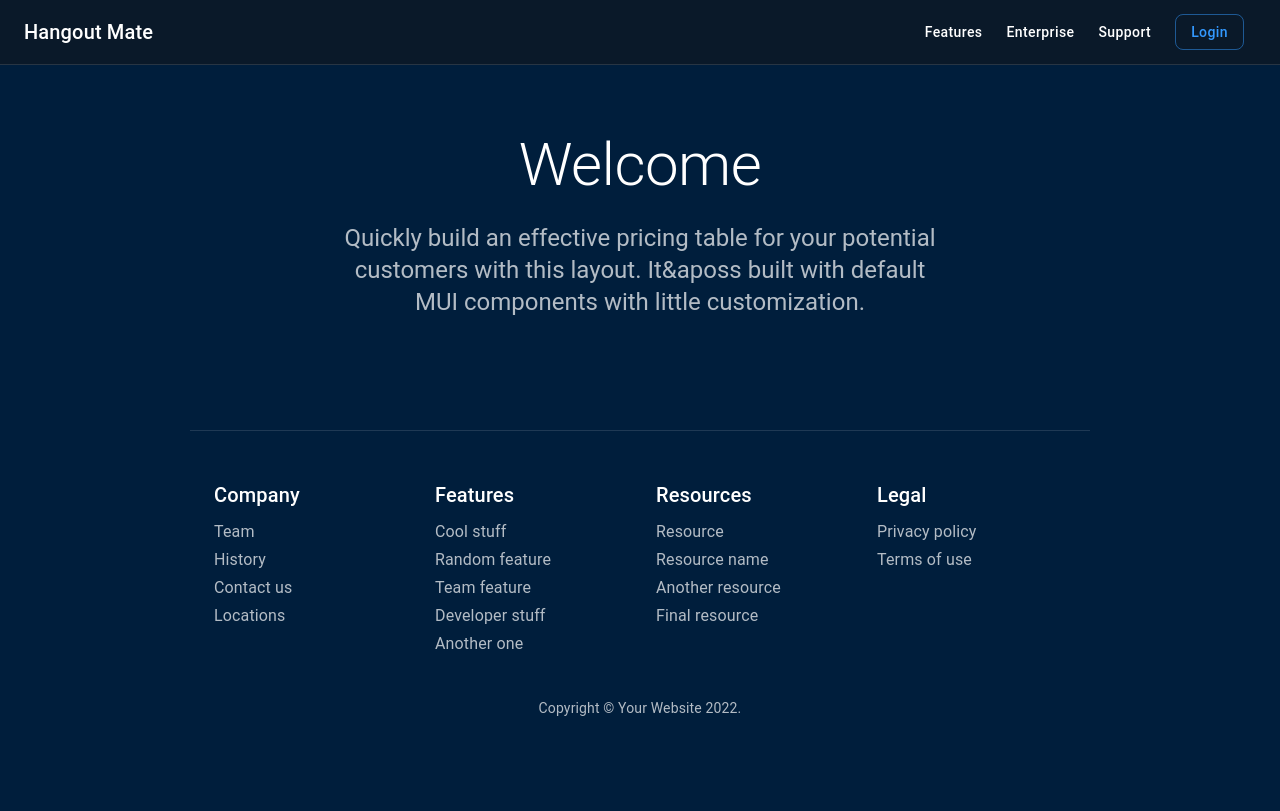
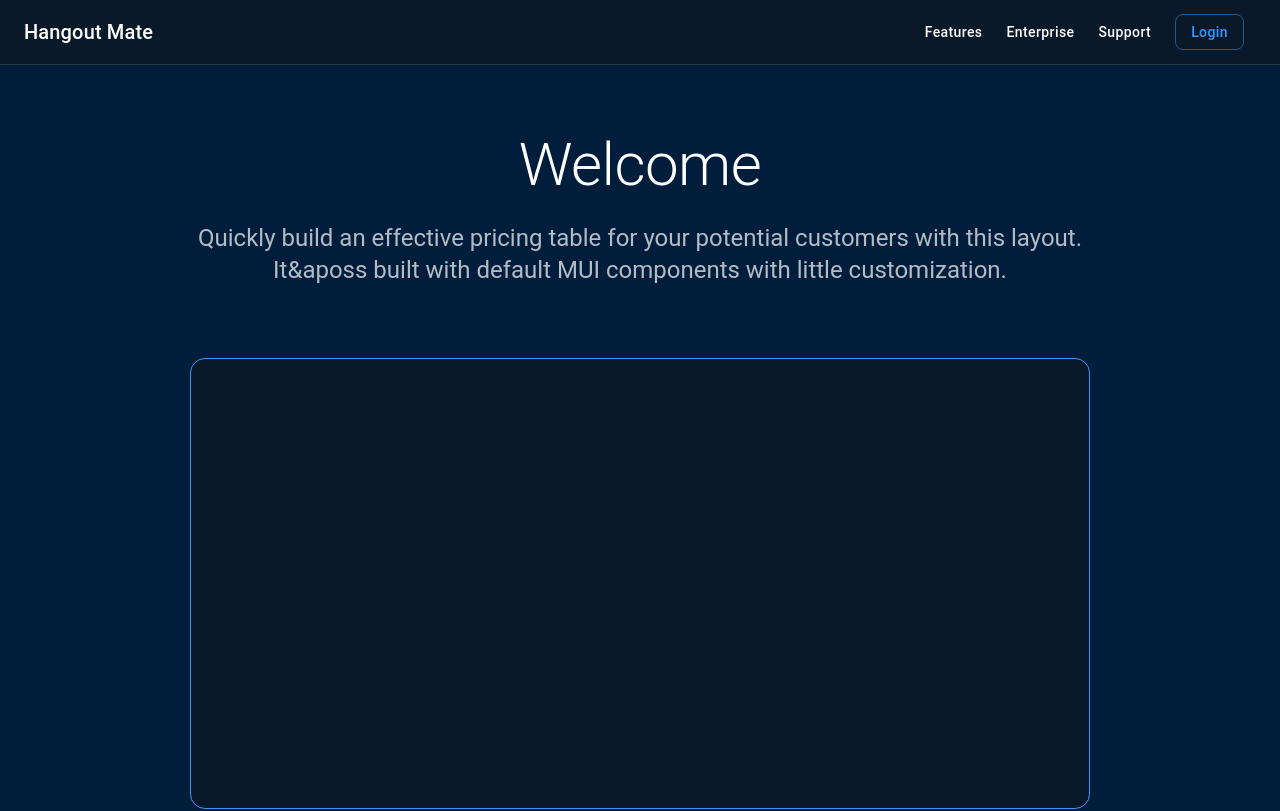
Before and after one commit to eugenesyuk/webrtc, a React (Create React App) app: page / in a window 1280 px wide. Shown: the top 811 px of the page. Built offline with nearby package versions, Linux system fonts and the light colour scheme.

Commit message:
Video element

```diff
--- /dev/null
+++ b/src/components/common/Video.jsx
@@ -0,0 +1,5 @@
+import './Video.scss'
+
+export const Video = (...params) => {
+    return <video {...params} />
+}
--- /dev/null
+++ b/src/components/common/Video.scss
@@ -0,0 +1,6 @@
+video {
+    width: 100%;
+    background-color: #0a1929;
+    border-radius: 15px;
+    border: 1px solid #3399ff;
+}
--- a/src/components/pages/Home.jsx
+++ b/src/components/pages/Home.jsx
@@ -1,9 +1,10 @@
 import { Container, Typography } from '@mui/material'
+import { Video } from '../common/Video'
 
 export const Home = () => {
     return (
         <>
-            <Container disableGutters maxWidth="sm" component="section" sx={{ pt: 8, pb: 6 }}>
+            <Container disableGutters maxWidth="md" component="section" sx={{ pt: 8, pb: 6 }}>
                 <Typography component="h1" variant="h2" align="center" color="text.primary" gutterBottom>
                     Welcome
                 </Typography>
@@ -12,6 +13,9 @@ export const Home = () => {
                     built with default MUI components with little customization.
                 </Typography>
             </Container>
+            <Container disableGutters maxWidth="md" component="section" sx={{ pt: 3, pb: 6 }}>
+                <Video />
+            </Container>
         </>
     )
 }
```
